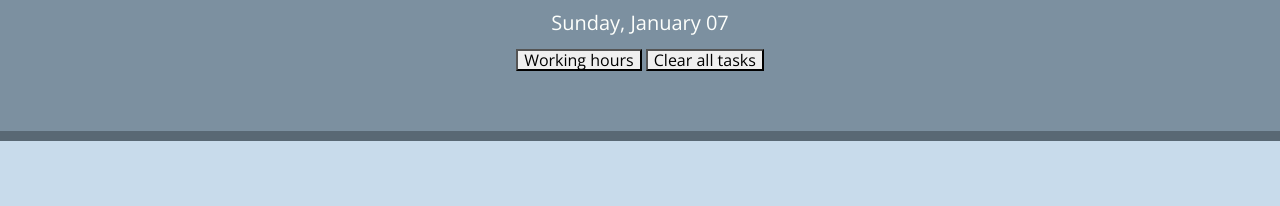
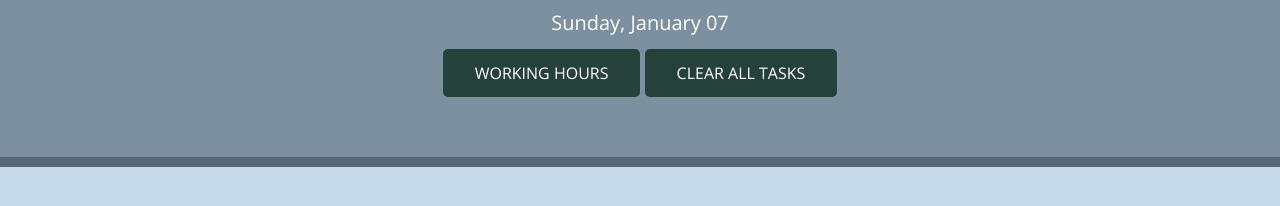
Before and after one commit to Ginjak/Work-Day-Scheduler, a plain HTML site: page index.html in a window 1280 px wide. Shown: the part 168-374 px from the top of the page. Drawn offline with nearby package versions, Linux system fonts and the light colour scheme.

Commit message:
Added styling to main buttons(chnage planner times & clear planner tasks), organized style.css file, added comments in styles.css file

```diff
--- a/assets/css/style.css
+++ b/assets/css/style.css
@@ -21,15 +21,47 @@ header {
   border-bottom: 10px solid #596874;
   padding: 60px;
 }
-
-.description {
+.row {
   white-space: pre-wrap;
+  height: 80px;
 }
 
+/* Working hours & Clear all tasks buttons */
+.main-btn {
+  position: relative;
+  border: none;
+  padding: 16px 32px;
+  border-radius: 5px;
+  text-transform: uppercase;
+  background: #26413c;
+  color: #fdfffc;
+}
+.main-btn span {
+  position: relative;
+  z-index: 10;
+}
+.main-btn:hover:before {
+  border-radius: 5px;
+  width: 100%;
+  transition: width 0.4s ease-in;
+}
+.main-btn:before {
+  content: "";
+  position: absolute;
+  top: 0;
+  left: 0;
+  width: 0%;
+  height: 100%;
+  background: #385f58;
+  transition: width 0.4s ease-in;
+}
+/* Time block */
 .time-block {
   text-align: center;
   border-top: 1px solid white;
 }
+
+/* Time block first and last elements */
 .time-block:first-child {
   border-top: none;
 }
@@ -42,23 +74,26 @@ header {
   border-radius: 0 0 0 15px;
 }
 
-.time-block:first-child .saveBtn {
+.time-block:first-child .saveBtn,
+.time-block:first-child .btnHover:before {
   border-radius: 0 15px 0 0;
 }
-.time-block:last-child .saveBtn {
+
+.time-block:last-child .saveBtn,
+.time-block:last-child .btnHover:before {
   border-radius: 0 0 15px 0;
 }
 
-.row {
-  white-space: pre-wrap;
-  height: 80px;
-}
-
+/* Time block hour and description divs */
 .hour {
   background-color: #7c90a0;
   color: #fdfffc;
 }
+.description {
+  white-space: pre-wrap;
+}
 
+/* Time block colors past/current/future */
 .past {
   background-color: #d3d3d3;
   color: white;
@@ -74,6 +109,7 @@ header {
   color: white;
 }
 
+/* Time block save button classes */
 .btnHover {
   position: relative;
 }
--- a/index.html
+++ b/index.html
@@ -30,18 +30,18 @@
       <p class="lead">A simple calendar app for scheduling your work day</p>
       <p id="currentDay" class="lead"></p>
       <button
-        class="change-planner-times"
+        class="change-planner-times main-btn"
         data-bs-toggle="modal"
         data-bs-target="#plannerTimes"
       >
-        Working hours
+        <span>Working hours</span>
       </button>
       <button
-        class="clear-planner"
+        class="clear-planner main-btn"
         data-bs-toggle="modal"
-        data-bs-target="#exampleModal"
+        data-bs-target="#clear-planner-modal"
       >
-        Clear all tasks
+        <span>Clear all tasks</span>
       </button>
     </header>
     <div class="container my-5">
@@ -141,13 +141,7 @@
       </div>
     </div>
     <!-- Modal to clear local storage values for textarea (YES/NO) -->
-    <div
-      class="modal fade"
-      id="exampleModal"
-      tabindex="-1"
-      aria-labelledby="exampleModalLabel"
-      aria-hidden="true"
-    >
+    <div class="modal fade" id="clear-planner-modal" tabindex="-1">
       <div class="modal-dialog">
         <div class="modal-content">
           <div class="modal-body">
```
